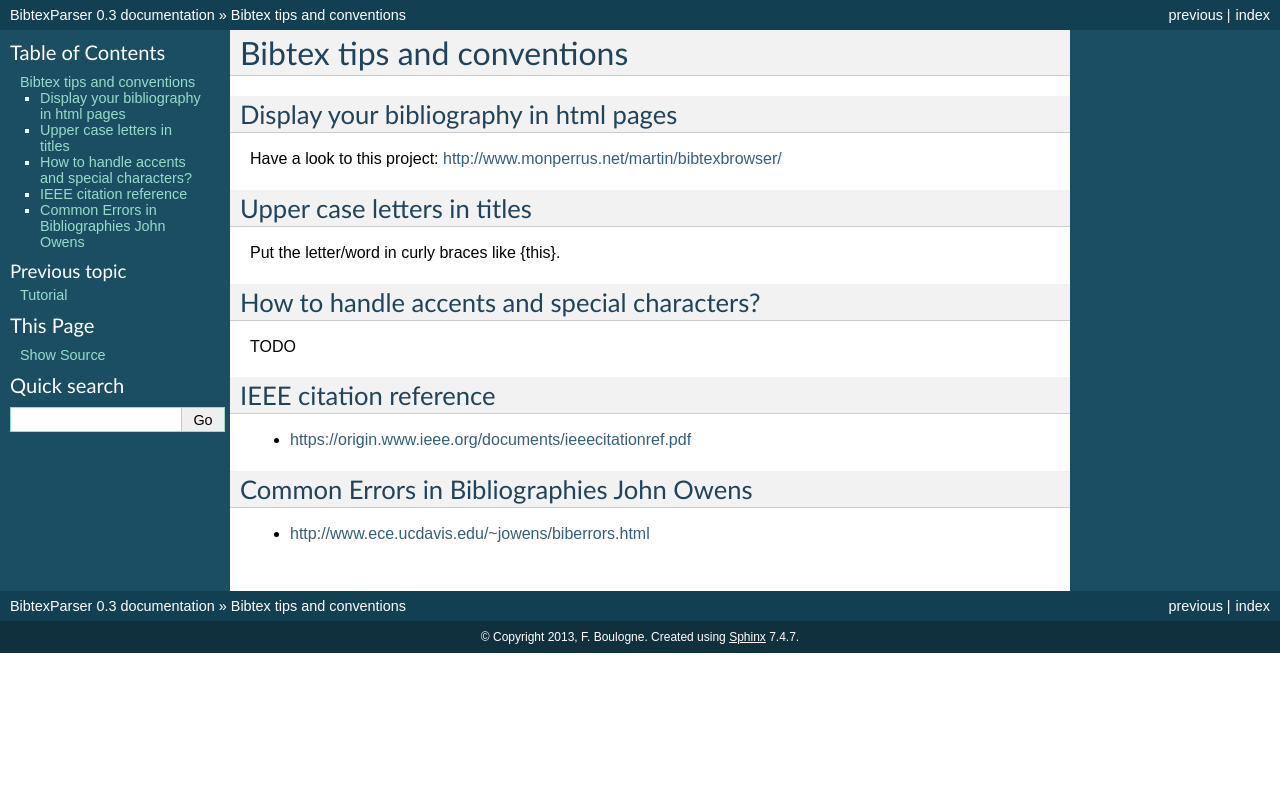
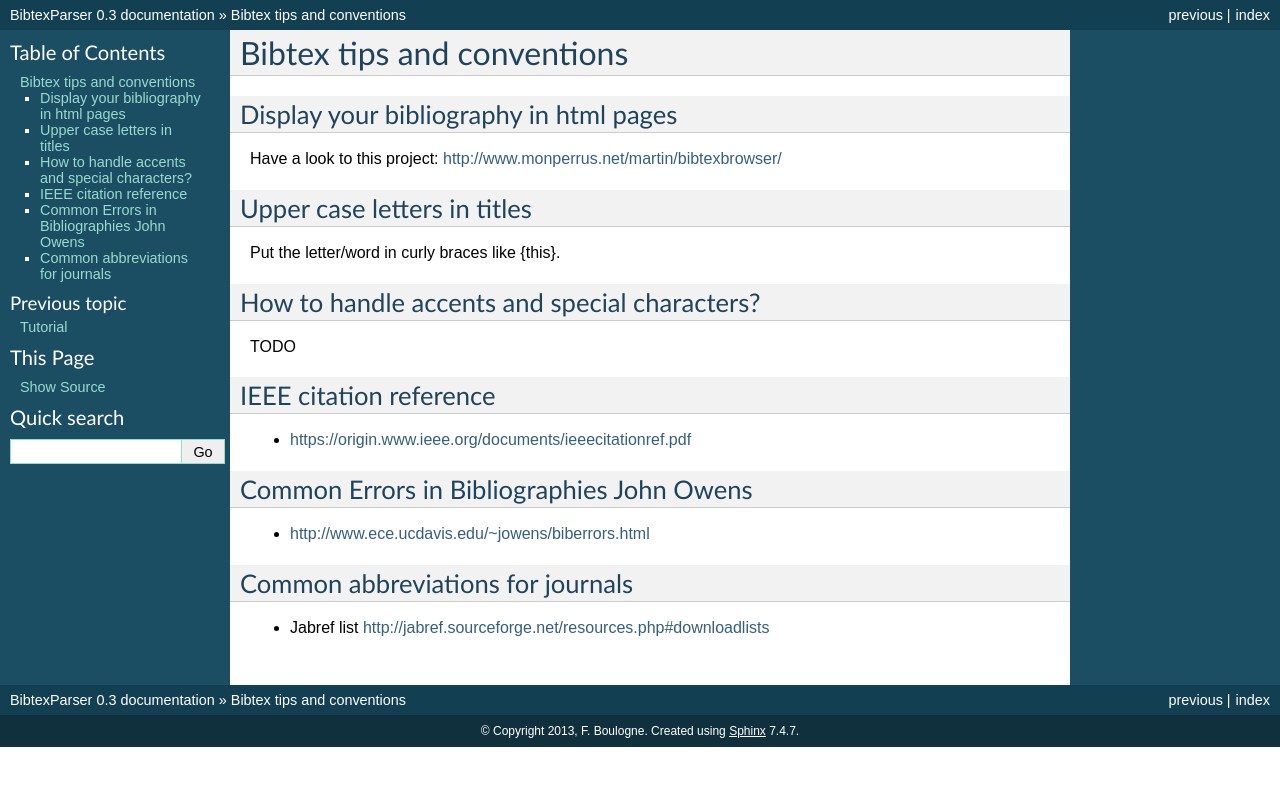
Before and after one commit to sciunto-org/python-bibtexparser, a Sphinx documentation site: the page built from docs/source/bibtex_conv.rst, in a window 1280 px wide. Shown: the top 786 px of the page. Built offline with Sphinx 7.4.7, drawn with Linux system fonts in a browser that asks for light colours.

Commit message:
add jabref list abbr for journals

```diff
--- a/docs/source/bibtex_conv.rst
+++ b/docs/source/bibtex_conv.rst
@@ -27,3 +27,8 @@ Common Errors in Bibliographies John Owens
 ------------------------------------------
 
 * http://www.ece.ucdavis.edu/~jowens/biberrors.html
+
+Common abbreviations for journals
+---------------------------------
+
+* Jabref list http://jabref.sourceforge.net/resources.php#downloadlists
```
